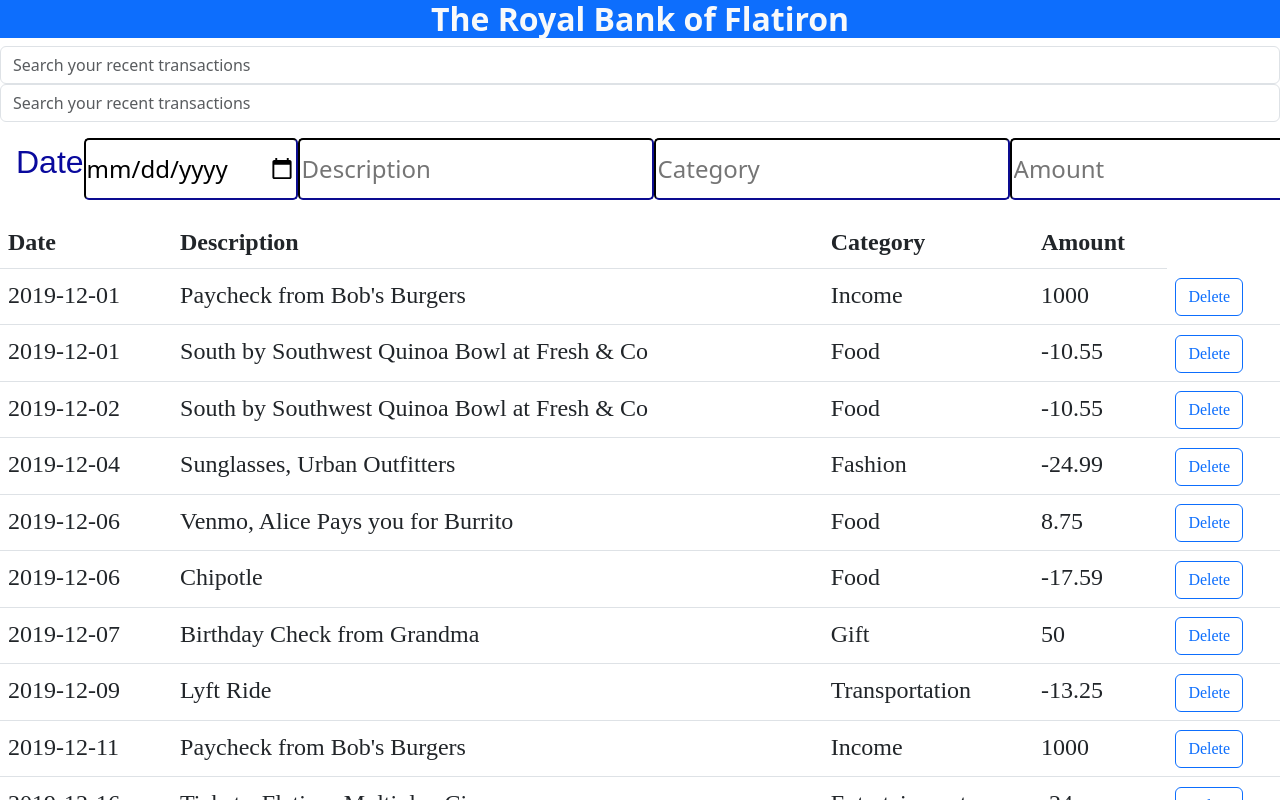
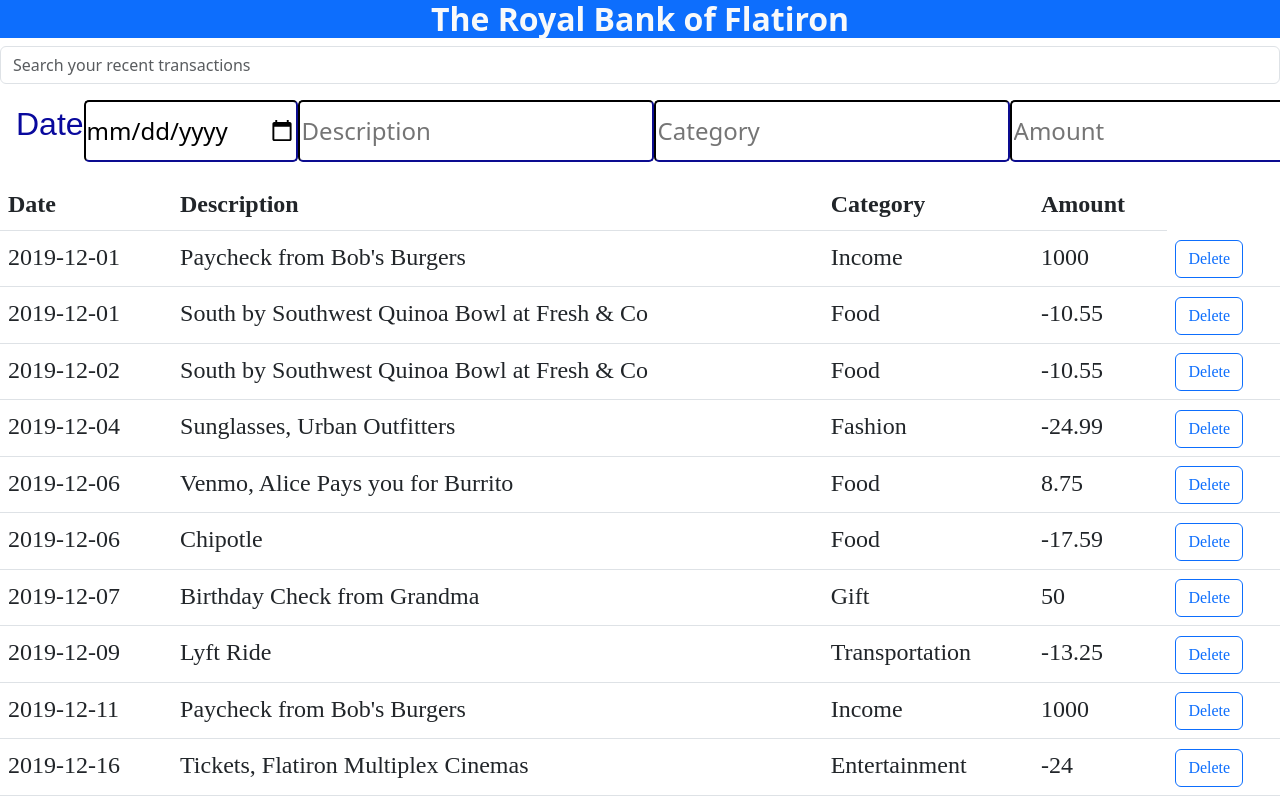
Before and after one commit to KilonzoJames/Bank-of-Flatiron, a React (Create React App) app: page / in a window 1280 px wide. Shown: the top 800 px of the page. Built offline with nearby package versions, Linux system fonts and the light colour scheme; data requests are answered from the project's data file; the HTML template or start-up script is replaced by a standard one.

Commit message:
Component Abstration

```diff
--- a/src/Form.js
+++ b/src/Form.js
@@ -1,16 +1,13 @@
 import React, { useState } from "react";
-import TableList from "./TableList";
 import Button from "./Button";
-import Search from "./Search";
 
-function Form(){
+function Form({array, updateArray}){
     const [dataObject, setdataObject ]=useState({
         date:"",
         description:"",
         category:"",
         amount:""
     })
-    const [array, setArray]=useState([])
 
     function handleChange(event){
         setdataObject(
@@ -25,7 +22,7 @@ function Form(){
         event.preventDefault()
       const newArray= [...array,
             dataObject]
-        setArray(newArray)
+        updateArray(newArray)
         setdataObject({
             date:"",
             description:"",
@@ -55,13 +52,12 @@ function Form(){
        .then(response => response.json())
        .then(response => {
         const jsonArray=[...array, response]
-        setArray(jsonArray)
+        updateArray(jsonArray)
     })
     }
 
     return(
     <>
-                <Search array={array} setArray={setArray}/>
         <div className="p-3 text-center">
             <form className="fs-4 fw-medium" onSubmit={handleSubmit}>
 
@@ -102,7 +98,6 @@ function Form(){
                 </Button>
             </form>
         </div>
-                <TableList array={array} setArray={setArray}/>
     </>
     );
 }
```
Lines whose indentation alone changed are shown as unchanged.
